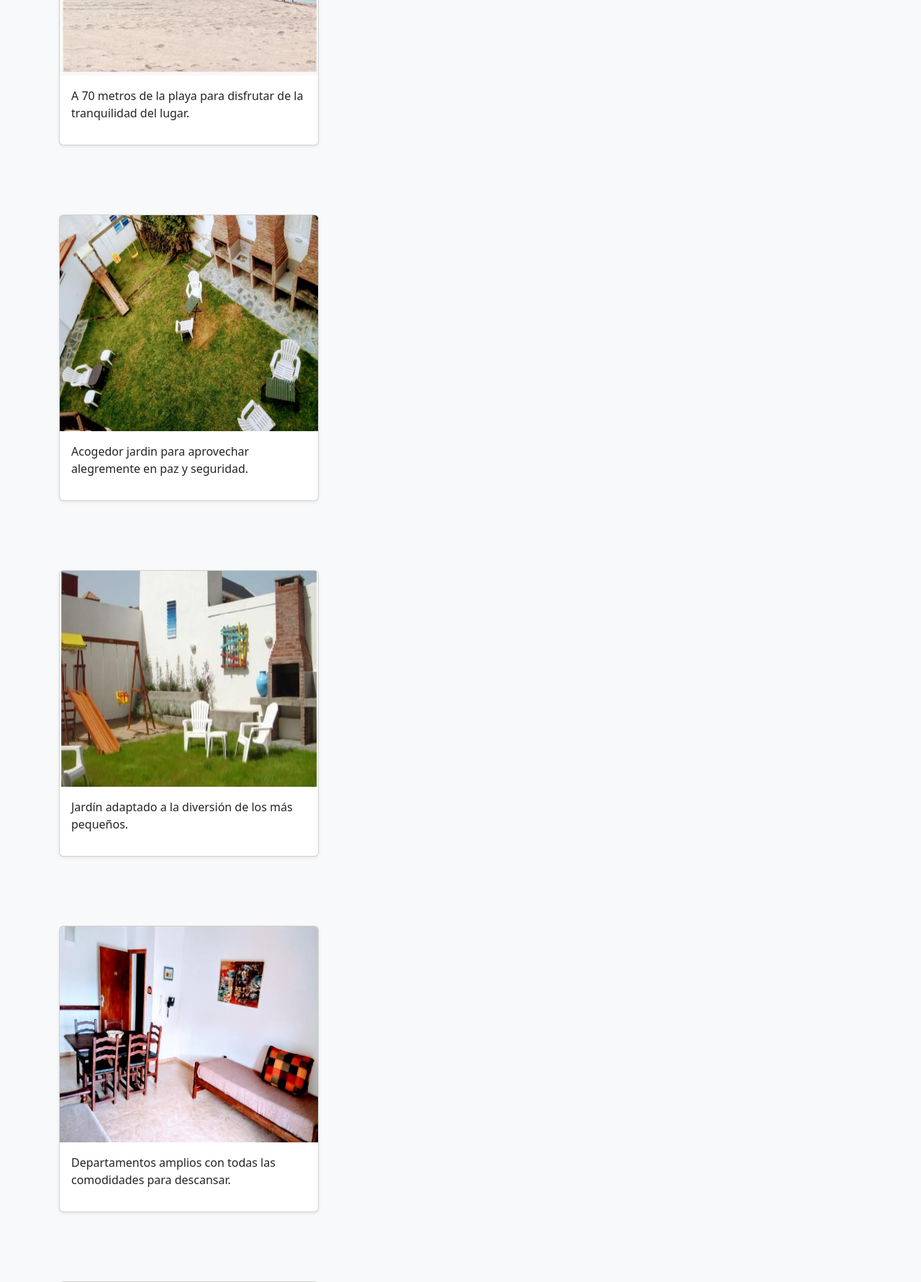
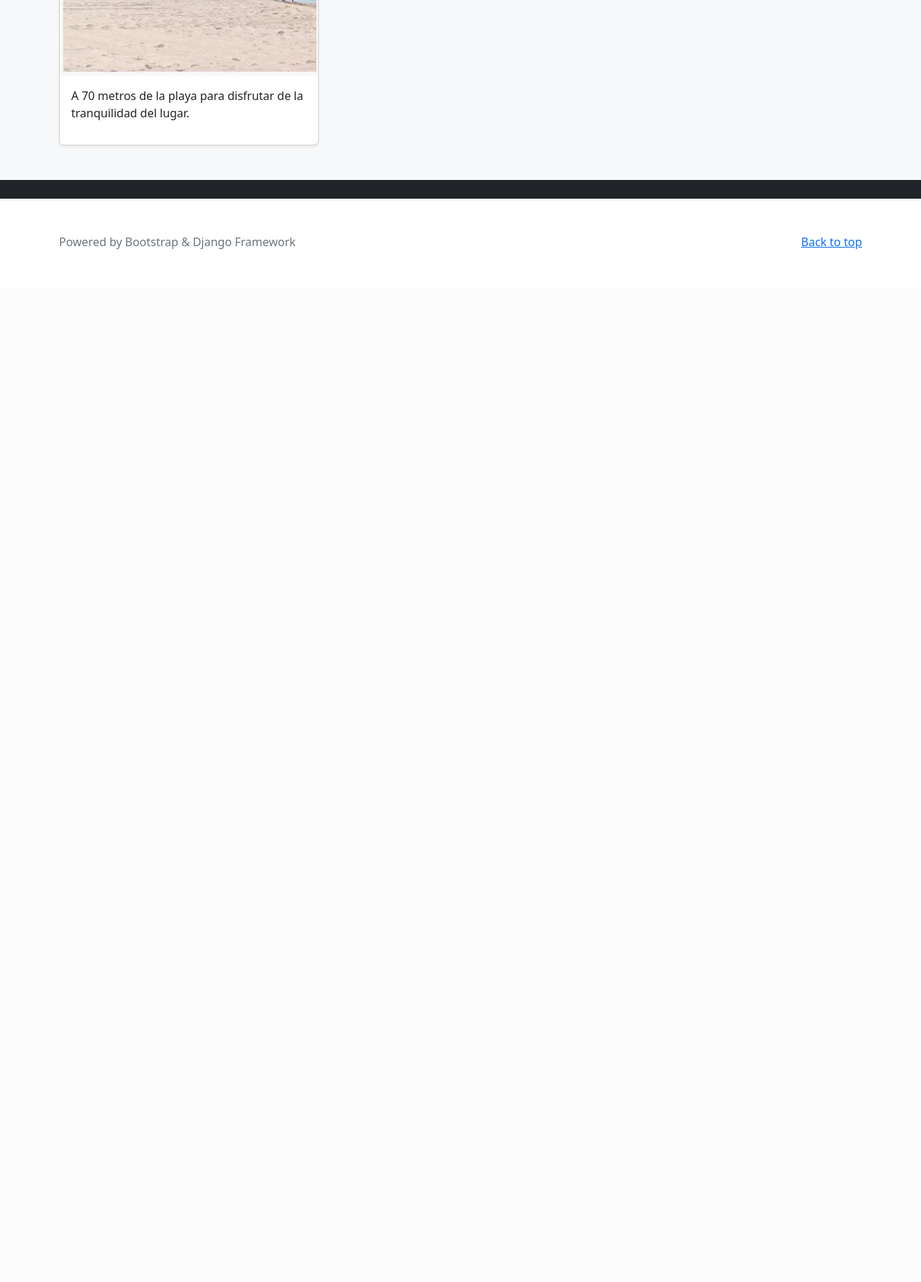
Before and after one commit to contepablod/maremarecomplejo, a Django app: page / in a window 1280 px wide. Shown: the part 1296-3077 px from the top of the page at 72% size. After the commit the page ends 1642 px from the top, so only its background shows below. Run offline with Django 4.2, Linux system fonts and the light colour scheme.

Commit message:
Test home template

```diff
--- a/WebApp/templates/home.html
+++ b/WebApp/templates/home.html
@@ -166,7 +166,7 @@
     </div>
   </div>
 
-  <div class="album py-5 bg-light">
+  <!-- <div class="album py-5 bg-light">
     <div class="container">
       <div class="row row-cols-1 row-cols-sm-2 row-cols-md-3 g-3">
         <div class="col">
@@ -292,7 +292,7 @@
         </div>
       </div>
     </div>
-  </div>
+  </div> -->
 
   <div class="collapse bg-dark" id="navbarHeader">
     <div class="container">
```
